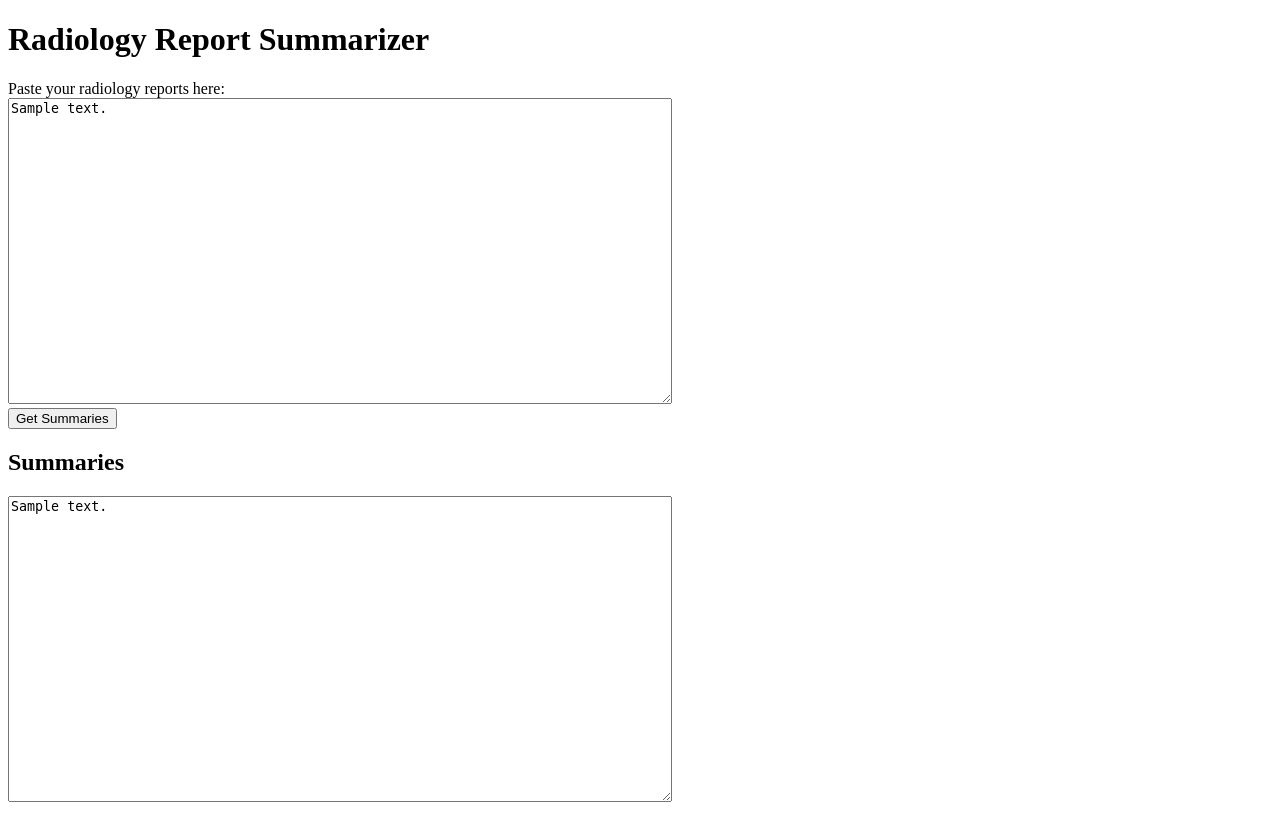
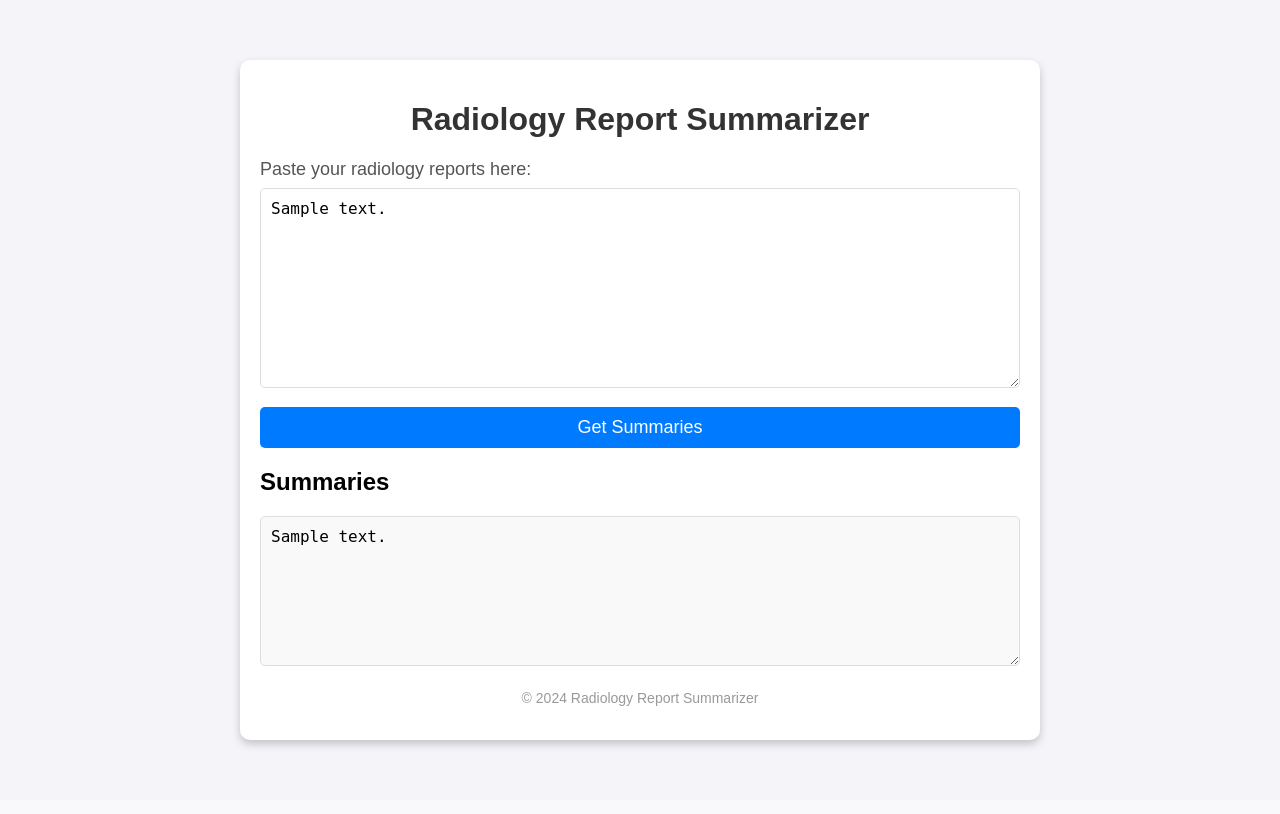
Before and after one commit to starfox1230/radiology-report-summarizer, a Flask app: template templates/index.html in a window 1280 px wide. After the commit the page ends 748 px from the top, so only its background shows below. Run offline with Flask 2, Linux system fonts and the light colour scheme; the template is opened without the code that fills it: most values are stand-ins (such as "Sample title", 1, 10 or a date in 2020).

Commit message:
Update index.html

```diff
--- a/templates/index.html
+++ b/templates/index.html
@@ -4,15 +4,105 @@
     <meta charset="UTF-8">
     <meta name="viewport" content="width=device-width, initial-scale=1.0">
     <title>Radiology Report Summarizer</title>
+    <style>
+        body {
+            font-family: 'Arial', sans-serif;
+            background-color: #f4f4f9;
+            margin: 0;
+            padding: 0;
+            display: flex;
+            justify-content: center;
+            align-items: center;
+            height: 100vh;
+        }
+
+        .container {
+            background-color: white;
+            border-radius: 10px;
+            box-shadow: 0 4px 8px rgba(0, 0, 0, 0.2);
+            padding: 20px;
+            max-width: 800px;
+            width: 100%;
+            box-sizing: border-box;
+        }
+
+        h1 {
+            text-align: center;
+            color: #333;
+        }
+
+        label {
+            font-size: 18px;
+            margin-bottom: 8px;
+            display: block;
+            color: #555;
+        }
+
+        textarea {
+            width: 100%;
+            padding: 10px;
+            border-radius: 5px;
+            border: 1px solid #ddd;
+            font-size: 16px;
+            min-height: 200px;
+            box-sizing: border-box;
+        }
+
+        button {
+            display: block;
+            width: 100%;
+            padding: 10px;
+            border: none;
+            border-radius: 5px;
+            background-color: #007bff;
+            color: white;
+            font-size: 18px;
+            cursor: pointer;
+            margin-top: 15px;
+        }
+
+        button:hover {
+            background-color: #0056b3;
+        }
+
+        .output-container {
+            margin-top: 20px;
+        }
+
+        .output-container textarea {
+            min-height: 150px;
+            background-color: #f9f9f9;
+            border: 1px solid #ddd;
+        }
+
+        .footer {
+            text-align: center;
+            margin-top: 20px;
+            color: #999;
+            font-size: 14px;
+        }
+    </style>
 </head>
 <body>
-    <h1>Radiology Report Summarizer</h1>
-    <form method="POST" action="/process">
-        <label for="case_text">Paste your radiology reports here:</label><br>
-        <textarea id="case_text" name="case_text" rows="20" cols="80">{{ case_text }}</textarea><br>
-        <button type="submit">Get Summaries</button>
-    </form>
-    <h2>Summaries</h2>
-    <textarea rows="20" cols="80">{{ summary }}</textarea>
+
+    <div class="container">
+        <h1>Radiology Report Summarizer</h1>
+
+        <form method="POST" action="/process">
+            <label for="case_text">Paste your radiology reports here:</label>
+            <textarea id="case_text" name="case_text">{{ case_text }}</textarea>
+            <button type="submit">Get Summaries</button>
+        </form>
+
+        <div class="output-container">
+            <h2>Summaries</h2>
+            <textarea readonly>{{ summary }}</textarea>
+        </div>
+
+        <div class="footer">
+            <p>&copy; 2024 Radiology Report Summarizer</p>
+        </div>
+    </div>
+
 </body>
 </html>
```
